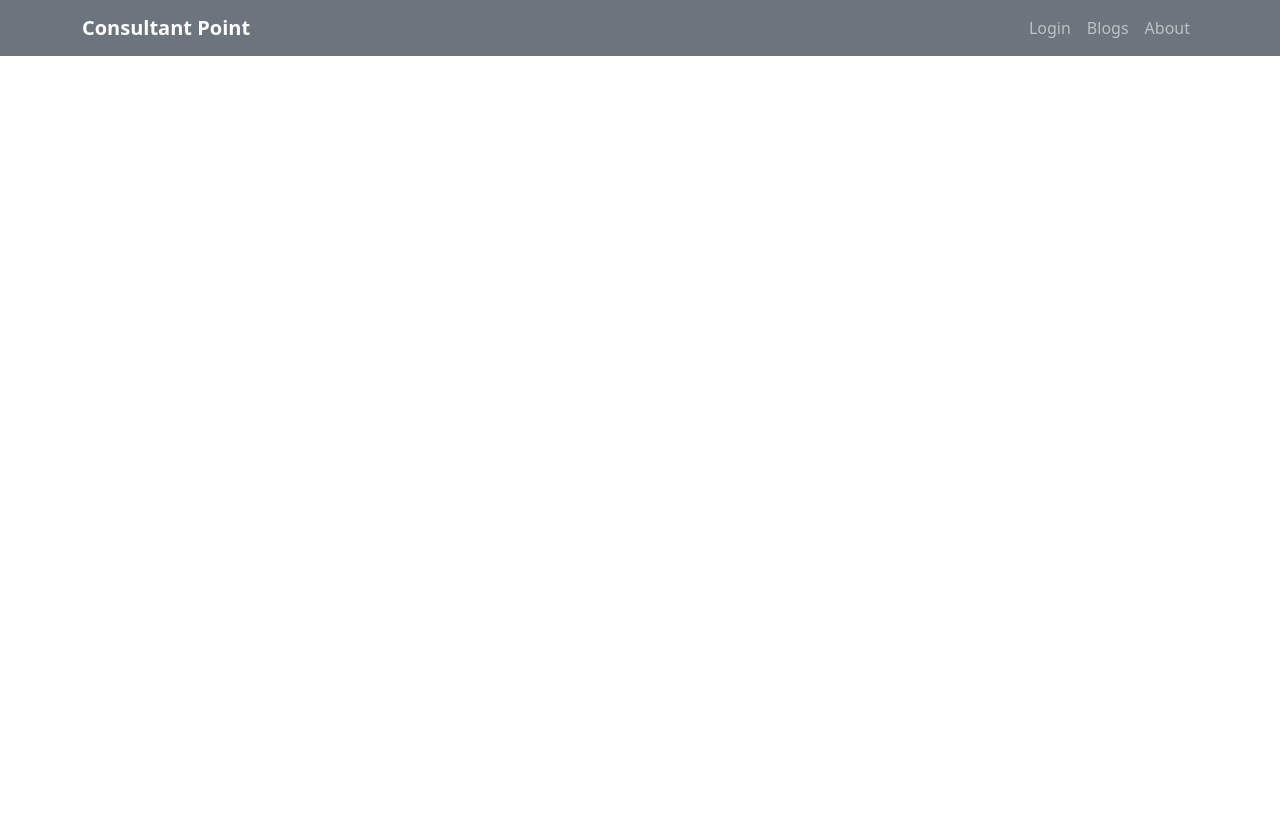
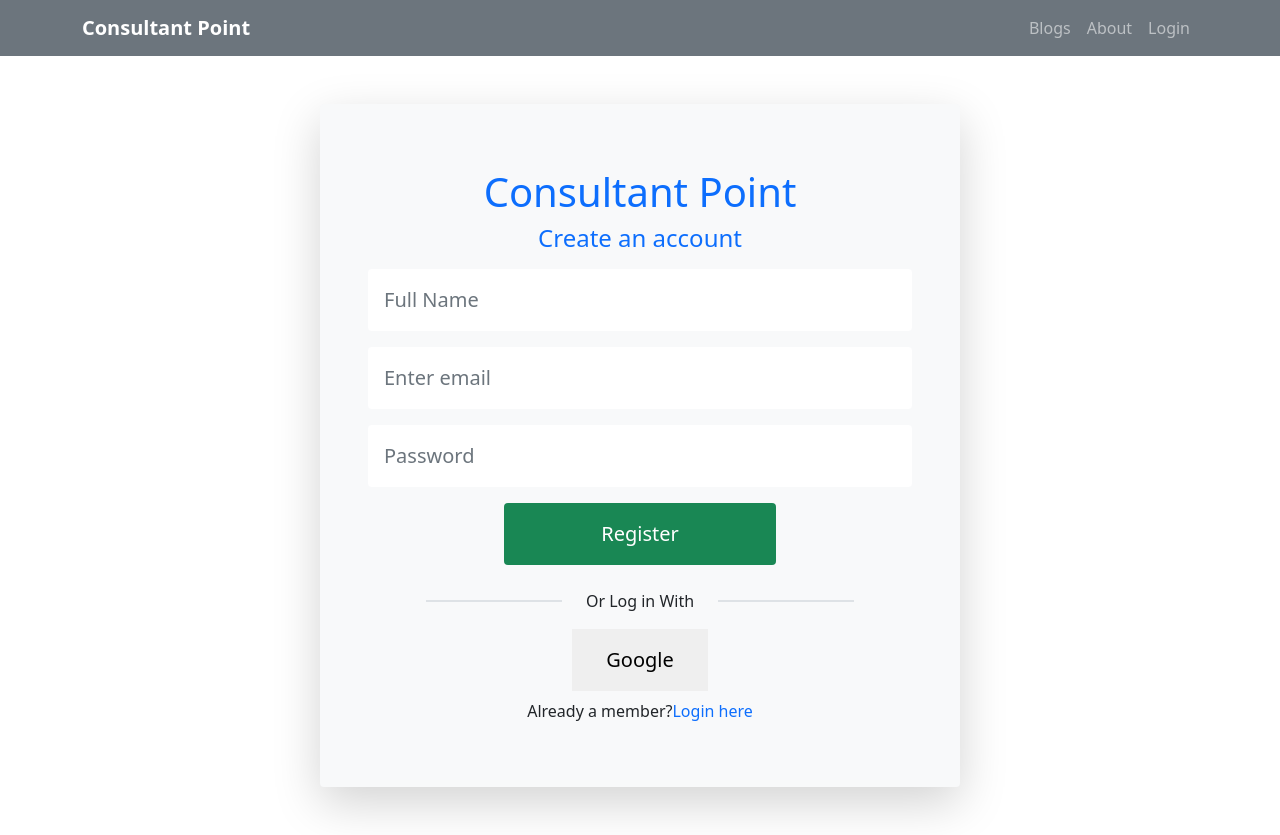
Before and after one commit to mohammad-al-amin-islam/consultant-point, a React (Create React App) app: page /register in a window 1280 px wide. Before the commit the page ends 800 px from the top, so only its background shows below. Built offline with nearby package versions, Linux system fonts and the light colour scheme.

Commit message:
register form added

```diff
--- a/src/App.js
+++ b/src/App.js
@@ -5,7 +5,8 @@ import Blogs from './Pages/Blogs/Blogs';
 import Home from './Pages/Home/Home/Home';
 import Header from './Pages/Shared/Header/Header';
 import Checkout from './Pages/Checkout/Ceckout';
-import Login from './Pages/Login/Login/Login'
+import Login from './Pages/Login/Login/Login';
+import Register from './Pages/Login/Register/Register'
 
 function App() {
   return (
@@ -15,6 +16,7 @@ function App() {
         <Route path='/' element={<Home></Home>}></Route>
         <Route path='/checkout' element={<Checkout></Checkout>}></Route>
         <Route path='/login' element={<Login></Login>}></Route>
+        <Route path='/register' element={<Register></Register>}></Route>
         <Route path='/blogs' element={<Blogs></Blogs>}></Route>
         <Route path='/about' element={<About></About>}></Route>
       </Routes>
--- a/src/Pages/Login/Login/Login.js
+++ b/src/Pages/Login/Login/Login.js
@@ -18,7 +18,7 @@ const Login = () => {
                     <Form.Group className="mb-3" controlId="formBasicPassword">
                         <Form.Control className='p-3 fs-5 border-0' type="password" placeholder="Password" />
                     </Form.Group>
-                    <Button className='d-block fs-5 w-50 mx-auto p-3 border-0' variant="primary" type="submit">
+                    <Button className='d-block fs-5 w-50 mx-auto p-3 border-0' variant="success" type="submit">
                         Login
                     </Button>
                 </Form>
@@ -26,7 +26,7 @@ const Login = () => {
                     <div className='border w-25'></div> <p className='mx-4 my-2'>Or Log in With</p> <div className='border w-25'></div>
                 </div>
                 <button className='d-block fs-5 w-25 mx-auto p-3 border-0 my-2'>Google</button>
-                <p className='text-center'>Don't have an account? <Link className='text-decoration-none' to='/'>Register here</Link> </p>
+                <p className='text-center'>Don't have an account? <Link className='text-decoration-none' to='/register'>Register here</Link> </p>
             </div>
         </div>
     );
--- a/src/Pages/Login/Register/Register.js
+++ b/src/Pages/Login/Register/Register.js
@@ -0,0 +1,39 @@
+import React from 'react';
+import { Button, Form } from 'react-bootstrap';
+import { Link } from 'react-router-dom';
+
+const Register = () => {
+    return (
+        <div className='w-100 '>
+            <div className='w-50 mx-auto shadow-lg p-5 m-5 rounded h-100 bg-light'>
+                <div className='text-center text-primary m-3'>
+                    <h1>Consultant Point</h1>
+                    <h4>Create an account</h4>
+                </div>
+                <Form>
+                    <Form.Group className="mb-3 " controlId="formBasicEmail">
+                        <Form.Control className='p-3 fs-5 border-0' type="text" placeholder="Full Name" />
+                    </Form.Group>
+
+                    <Form.Group className="mb-3 " controlId="formBasicEmail">
+                        <Form.Control className='p-3 fs-5 border-0' type="email" placeholder="Enter email" />
+                    </Form.Group>
+
+                    <Form.Group className="mb-3" controlId="formBasicPassword">
+                        <Form.Control className='p-3 fs-5 border-0' type="password" placeholder="Password" />
+                    </Form.Group>
+                    <Button className='d-block fs-5 w-50 mx-auto p-3 border-0' variant="success" type="submit">
+                        Register
+                    </Button>
+                </Form>
+                <div className='mt-3 d-flex align-items-center justify-content-center'>
+                    <div className='border w-25'></div> <p className='mx-4 my-2'>Or Log in With</p> <div className='border w-25'></div>
+                </div>
+                <button className='d-block fs-5 w-25 mx-auto p-3 border-0 my-2'>Google</button>
+                <p className='text-center'>Already a member?<Link className='text-decoration-none' to='/login'>Login here</Link> </p>
+            </div>
+        </div>
+    );
+};
+
+export default Register;
--- a/src/Pages/Shared/Header/Header.js
+++ b/src/Pages/Shared/Header/Header.js
@@ -10,9 +10,9 @@ const Header = () => {
                 <Navbar.Toggle aria-controls="responsive-navbar-nav" />
                 <Navbar.Collapse id="responsive-navbar-nav">
                     <Nav className="ms-auto">
-                        <Nav.Link as={Link} to="/login">Login</Nav.Link>
                         <Nav.Link as={Link} to="/blogs">Blogs</Nav.Link>
                         <Nav.Link as={Link} to="/about">About</Nav.Link>
+                        <Nav.Link as={Link} to="/login">Login</Nav.Link>
                     </Nav>
                 </Navbar.Collapse>
             </Container>
```
